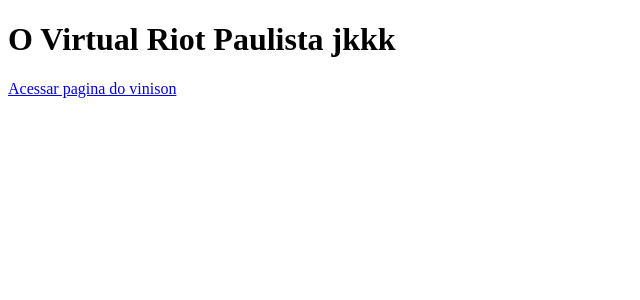
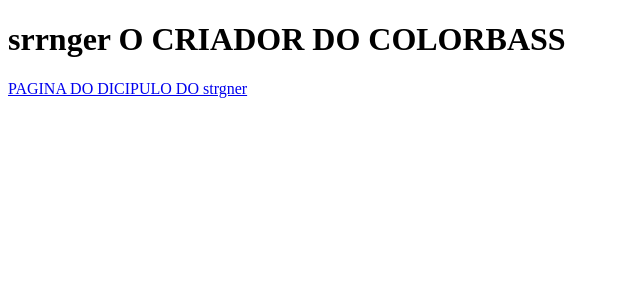
Before and after one commit to NaughtyDOGS/site, a Next.js app: page /strnger in a window 1280 px wide. Shown: the top 300 px of the page, without its empty margins (0-640 px from the left). Built offline with nearby package versions, Linux system fonts and the light colour scheme.

Commit message:
NovaPagina

```diff
--- a/pages/strnger.js
+++ b/pages/strnger.js
@@ -3,9 +3,9 @@
 function Strnger(){
     return(
     <div>
-        <h1>O Virtual Riot Paulista jkkk</h1>
+        <h1>srrnger O CRIADOR DO COLORBASS</h1>
         <Link href="/vinison">
-            <a>Acessar pagina do vinison</a>
+            <a>PAGINA DO DICIPULO DO strgner</a>
         </Link>
     </div>
     )
```
